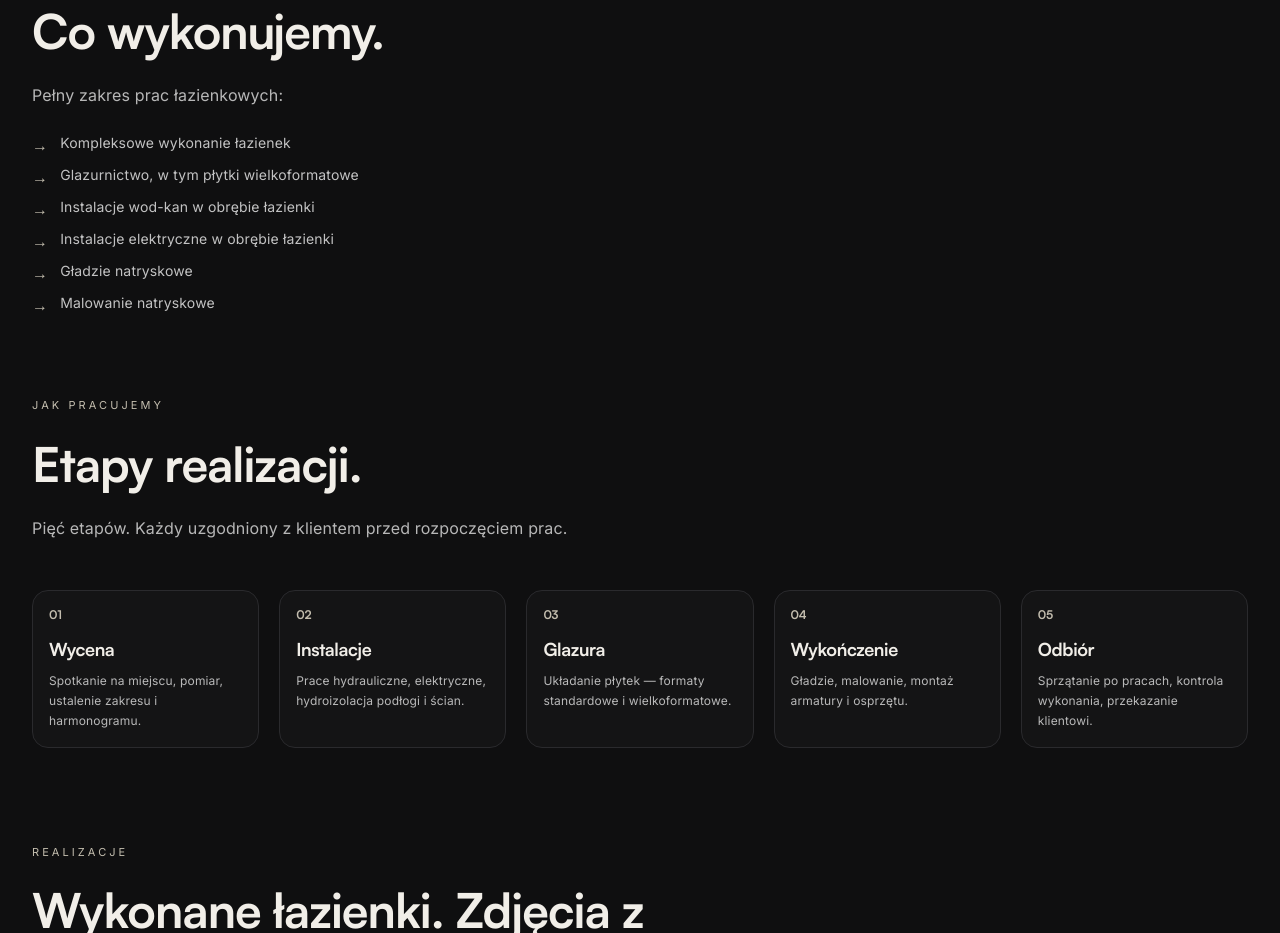
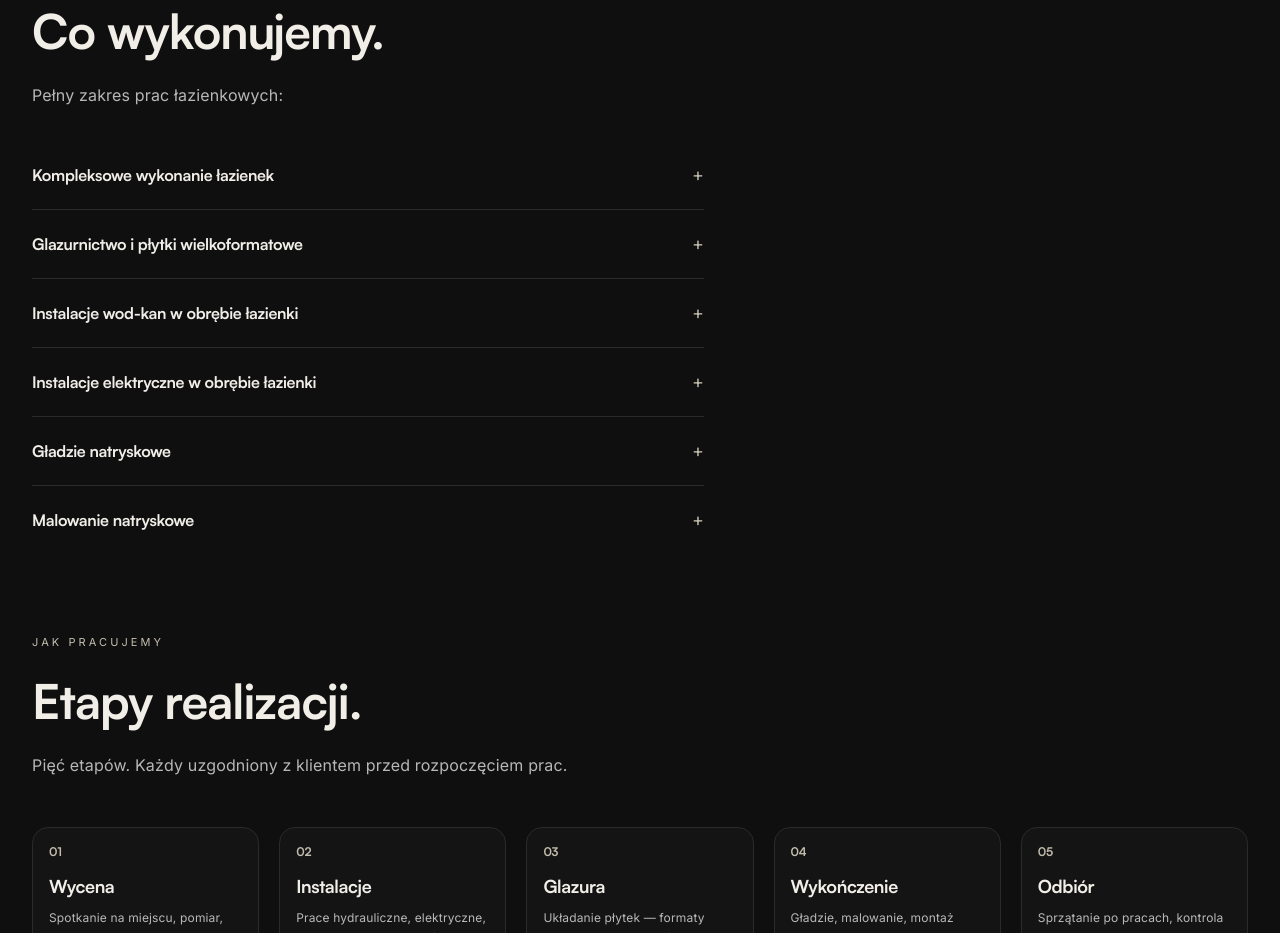
Before and after one commit to shalke777/loftbau, a Next.js app: page / in a window 1280 px wide. Shown: the part 1260-2193 px from the top of the page. Built offline with nearby package versions, Linux system fonts and the light colour scheme.

Commit message:
fix: static images, specialization accordion with animated expand/collapse

```diff
--- a/components/loftbau/LoftbauPage.tsx
+++ b/components/loftbau/LoftbauPage.tsx
@@ -1,7 +1,8 @@
 "use client";
 
 import Image from "next/image";
-import { motion } from "framer-motion";
+import { useState } from "react";
+import { motion, AnimatePresence } from "framer-motion";
 import Link from "next/link";
 import BeforeAfter from "./BeforeAfter";
 
@@ -38,7 +39,7 @@ type Content = {
     eyebrow: string;
     title: string;
     body: string;
-    items: string[];
+    items: { title: string; desc: string }[];
   };
   executionSystem: {
     eyebrow: string;
@@ -133,12 +134,30 @@ const content: Record<Locale, Content> = {
       title: "Co wykonujemy.",
       body: "Pełny zakres prac łazienkowych:",
       items: [
-        "Kompleksowe wykonanie łazienek",
-        "Glazurnictwo, w tym płytki wielkoformatowe",
-        "Instalacje wod-kan w obrębie łazienki",
-        "Instalacje elektryczne w obrębie łazienki",
-        "Gładzie natryskowe",
-        "Malowanie natryskowe",
+        {
+          title: "Kompleksowe wykonanie łazienek",
+          desc: "Realizujemy łazienki pod klucz od stanu surowego do odbioru technicznego. Zakres obejmuje hydroizolację, glazurę, instalacje wod-kan i elektryczne, wykończenie oraz montaż armatury premium w Krakowie i okolicach.",
+        },
+        {
+          title: "Glazurnictwo i płytki wielkoformatowe",
+          desc: "Montaż gresu rektyfikowanego, spieków kwarcowych i płyt 120×280. Precyzyjna obróbka narożników, estetyczne fugowanie i zachowanie idealnych płaszczyzn — standard każdej realizacji premium.",
+        },
+        {
+          title: "Instalacje wod-kan w obrębie łazienki",
+          desc: "Zmiana i rozprowadzenie pionów, podejścia pod armaturę premium, montaż odpływów liniowych i systemów podtynkowych Geberit. Profesjonalna hydroizolacja podłogi i ścian w strefach mokrych i kabinach walk-in.",
+        },
+        {
+          title: "Instalacje elektryczne w obrębie łazienki",
+          desc: "Instalacje pod oświetlenie podtynkowe LED, gniazda IP44, ogrzewanie podłogowe elektryczne i sterowanie oświetleniem strefowym. Prace wykonywane zgodnie z normami dla stref mokrych.",
+        },
+        {
+          title: "Gładzie natryskowe",
+          desc: "Maszynowe gładzie natryskowe zapewniające idealnie równe płaszczyzny pod glazurę lub malowanie. Precyzyjne przygotowanie podłoża to podstawa trwałości każdej nowoczesnej łazienki premium.",
+        },
+        {
+          title: "Malowanie natryskowe",
+          desc: "Natrysk maszynowy farbami do stref wilgotnych — równomierne krycie, gładka faktura bez śladów wałka. Stosujemy materiały odporne na parę i wilgoć, dopuszczone do stosowania w łazienkach.",
+        },
       ],
     },
     executionSystem: {
@@ -302,12 +321,30 @@ const content: Record<Locale, Content> = {
       title: "What we do.",
       body: "Full scope of bathroom works:",
       items: [
-        "Full bathroom builds",
-        "Tiling, including large-format slabs",
-        "Plumbing inside the bathroom scope",
-        "Electrical inside the bathroom scope",
-        "Spray plastering",
-        "Spray painting",
+        {
+          title: "Full bathroom builds",
+          desc: "We deliver complete bathrooms from shell condition to technical handover. Scope covers waterproofing, tiling, plumbing, electrical, finishing and premium fixture installation across Kraków and nearby.",
+        },
+        {
+          title: "Tiling, including large-format slabs",
+          desc: "Installation of rectified tiles, quartz composites and large-format slabs up to 120×280. Precise corner cuts, tight grout lines and flat planes are the standard on every premium build.",
+        },
+        {
+          title: "Plumbing inside the bathroom scope",
+          desc: "Supply re-routing, connections for premium fixtures, linear drains and concealed Geberit systems. Professional waterproofing of floors and walls in wet zones and walk-in shower enclosures.",
+        },
+        {
+          title: "Electrical inside the bathroom scope",
+          desc: "Installations for recessed LED lighting, IP44 sockets, electric underfloor heating and zone lighting control. All work carried out to wet-room electrical standards.",
+        },
+        {
+          title: "Spray plastering",
+          desc: "Machine spray plastering produces perfectly flat surfaces for tiling or painting. Precise substrate preparation is the foundation of long-term durability in any modern premium bathroom.",
+        },
+        {
+          title: "Spray painting",
+          desc: "Machine spray application using moisture-resistant paints rated for bathroom use — even coverage, smooth finish, no roller marks. Materials tested for steam and humidity resistance.",
+        },
       ],
     },
     executionSystem: {
@@ -465,6 +502,8 @@ export default function LoftbauPage({ locale = "pl" }: { locale?: Locale }) {
   const t = content[locale];
   const isPl = locale === "pl";
 
+  const [openIndex, setOpenIndex] = useState<number | null>(null);
+
   return (
     <div className="min-h-screen bg-[var(--background)] text-[var(--foreground)]">
       <header className="fixed inset-x-0 top-0 z-40 border-b border-white/5 bg-black/20 backdrop-blur-xl">
@@ -594,14 +633,41 @@ export default function LoftbauPage({ locale = "pl" }: { locale?: Locale }) {
               title={t.specialization.title}
               body={t.specialization.body}
             />
-            <motion.ul variants={item} className="mt-6 max-w-2xl space-y-2">
-              {t.specialization.items.map((listItem) => (
-                <li key={listItem} className="flex items-start gap-3">
-                  <span className="text-[var(--muted)]">→</span>
-                  <span className="text-sm text-white/75">{listItem}</span>
-                </li>
+            <motion.div variants={item} className="mt-8 max-w-2xl divide-y divide-white/[0.08]">
+              {t.specialization.items.map((svcItem, idx) => (
+                <div key={svcItem.title}>
+                  <button
+                    type="button"
+                    onClick={() => setOpenIndex(openIndex === idx ? null : idx)}
+                    className="flex w-full items-center justify-between py-5 text-left"
+                    aria-expanded={openIndex === idx}
+                  >
+                    <h3 className="headline text-base text-[var(--foreground)]">{svcItem.title}</h3>
+                    <span
+                      className="ml-4 shrink-0 text-lg text-[var(--muted)] transition-transform duration-300"
+                      style={{ transform: openIndex === idx ? "rotate(45deg)" : "none" }}
+                      aria-hidden="true"
+                    >
+                      +
+                    </span>
+                  </button>
+                  <AnimatePresence>
+                    {openIndex === idx && (
+                      <motion.div
+                        key="content"
+                        initial={{ height: 0, opacity: 0 }}
+                        animate={{ height: "auto", opacity: 1 }}
+                        exit={{ height: 0, opacity: 0 }}
+                        transition={{ duration: 0.35, ease: [0.22, 1, 0.36, 1] }}
+                        className="overflow-hidden"
+                      >
+                        <p className="pb-5 text-sm leading-7 text-white/60">{svcItem.desc}</p>
+                      </motion.div>
+                    )}
+                  </AnimatePresence>
+                </div>
               ))}
-            </motion.ul>
+            </motion.div>
           </motion.div>
         </motion.section>
 
```
Also changed, not shown: loftbau okrąg.png (added).
